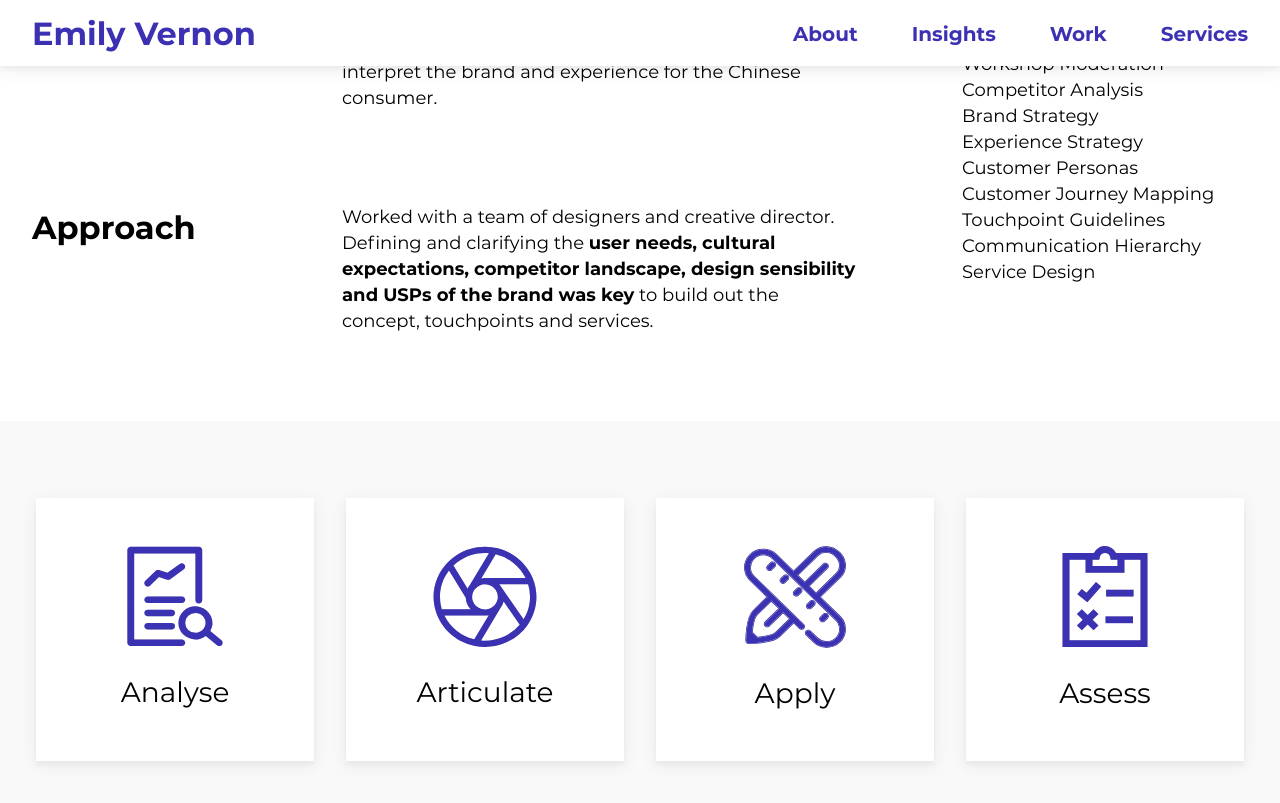
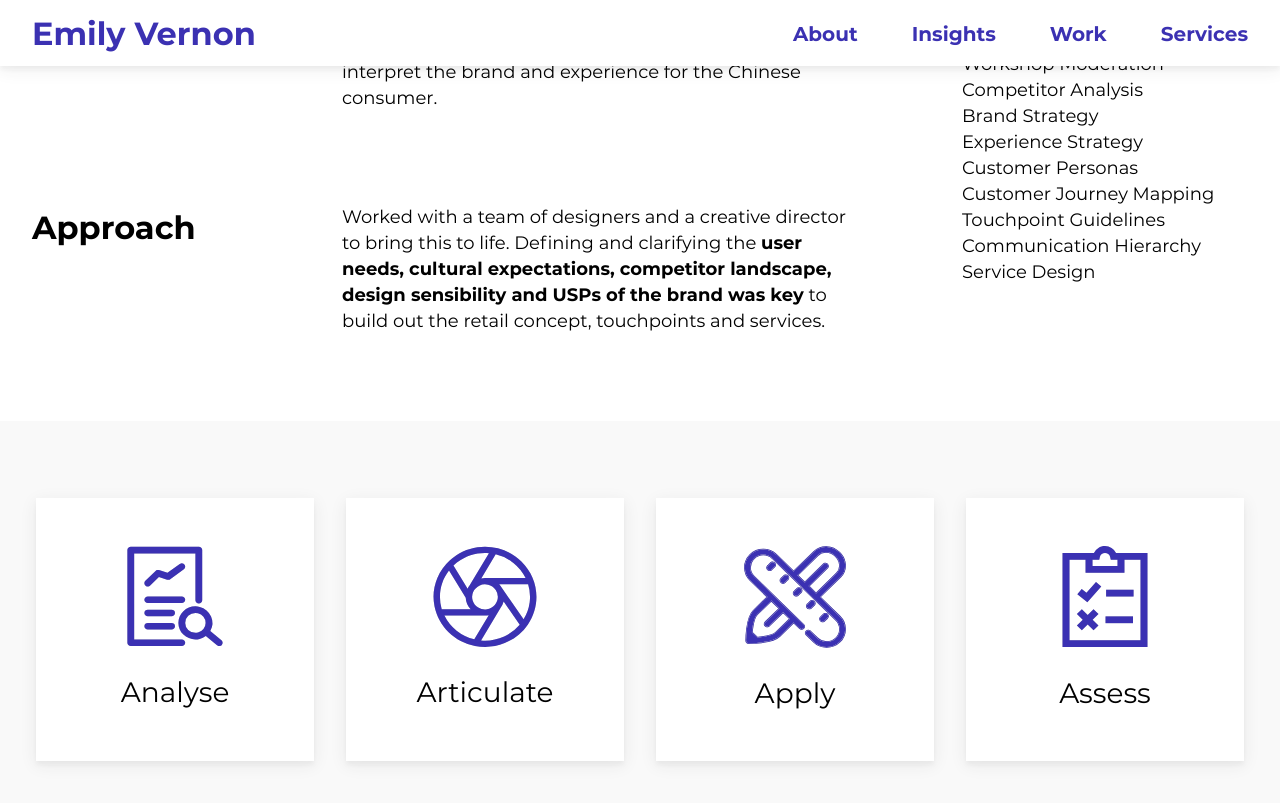
Before and after one commit to emilygv/emilyvernon.com, a Jekyll site: the page built from _casestudies/clinique.md, in a window 1280 px wide and 900 px high, scrolled down 964 px. Shown: the top 803 px of the window. Built offline with Jekyll 4.4.1, drawn with Linux system fonts in a browser that asks for light colours.

Commit message:
Update clinique.md

```diff
--- a/_casestudies/clinique.md
+++ b/_casestudies/clinique.md
@@ -8,7 +8,7 @@ featured: true
 image: /assets/images/casestudies/clinique/clinique_hero_image.jpg
 thumbnail: /assets/images/casestudies/clinique/clinique_thumbnail.jpg
 challange: "Clinique wants to create great skin for everyone. While the brand is well-known in the US, **brand awareness in China is low. The team’s ambition was to relaunch the brand in China with a flagship location.** It should interpret the brand and experience for the Chinese consumer."
-approach: "Worked with a team of designers and creative director. Defining and clarifying the **user needs, cultural expectations, competitor landscape, design sensibility and USPs of the brand was key** to build out the concept, touchpoints and services."
+approach: "Worked with a team of designers and a creative director to bring this to life. Defining and clarifying the **user needs, cultural expectations, competitor landscape, design sensibility and USPs of the brand was key** to build out the retail concept, touchpoints and services."
 responsibilities: [Workshop Design, Workshop Moderation, Competitor Analysis, Brand Strategy, Experience Strategy, Customer Personas, Customer Journey Mapping, Touchpoint Guidelines, Communication Hierarchy, Service Design]
 ---
 
```
